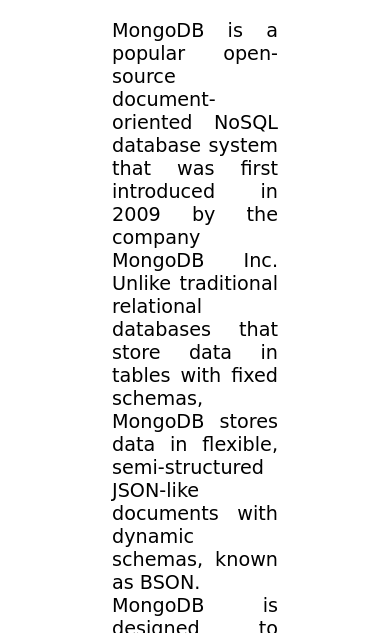
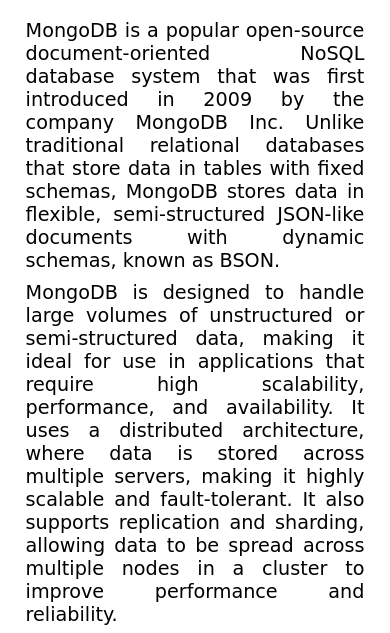
Before and after one commit to 0sureshyadav0/website_company, a website: page ResponsiveBlogTemplate/Posts/Post1.html in a window 390 px wide. Shown: the part 142-775 px from the top of the page. Drawn offline with nearby package versions, Linux system fonts and the light colour scheme; a web font is replaced by a local one.

Commit message:
next commit

```diff
--- a/ResponsiveBlogTemplate/Posts/Post1.html
+++ b/ResponsiveBlogTemplate/Posts/Post1.html
@@ -83,7 +83,12 @@
         background-color: #196fc2;
         width: 100em;
       }
-
+     @media only screen and (max-width:770px){
+      p{
+        margin:.5em;
+      padding:0;
+      }
+     }
     </style>
   </head>
   <body>
```
